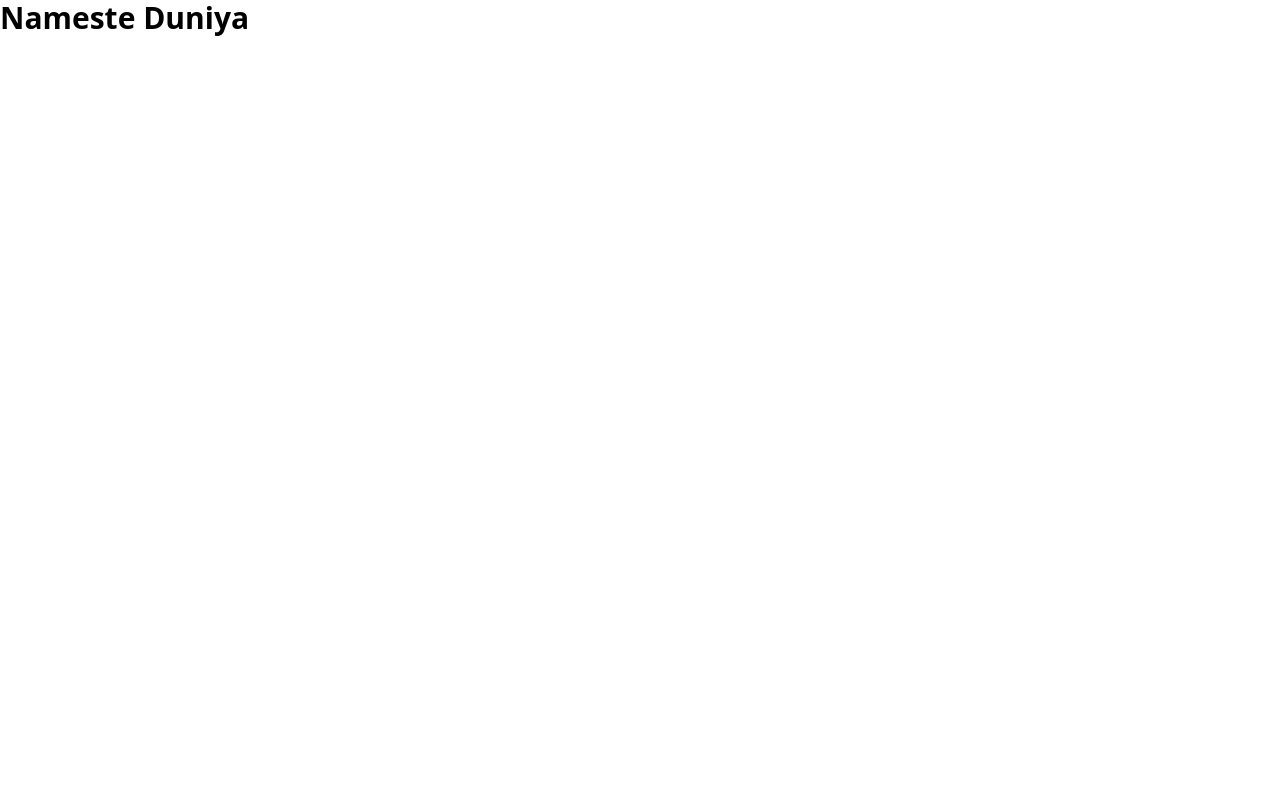
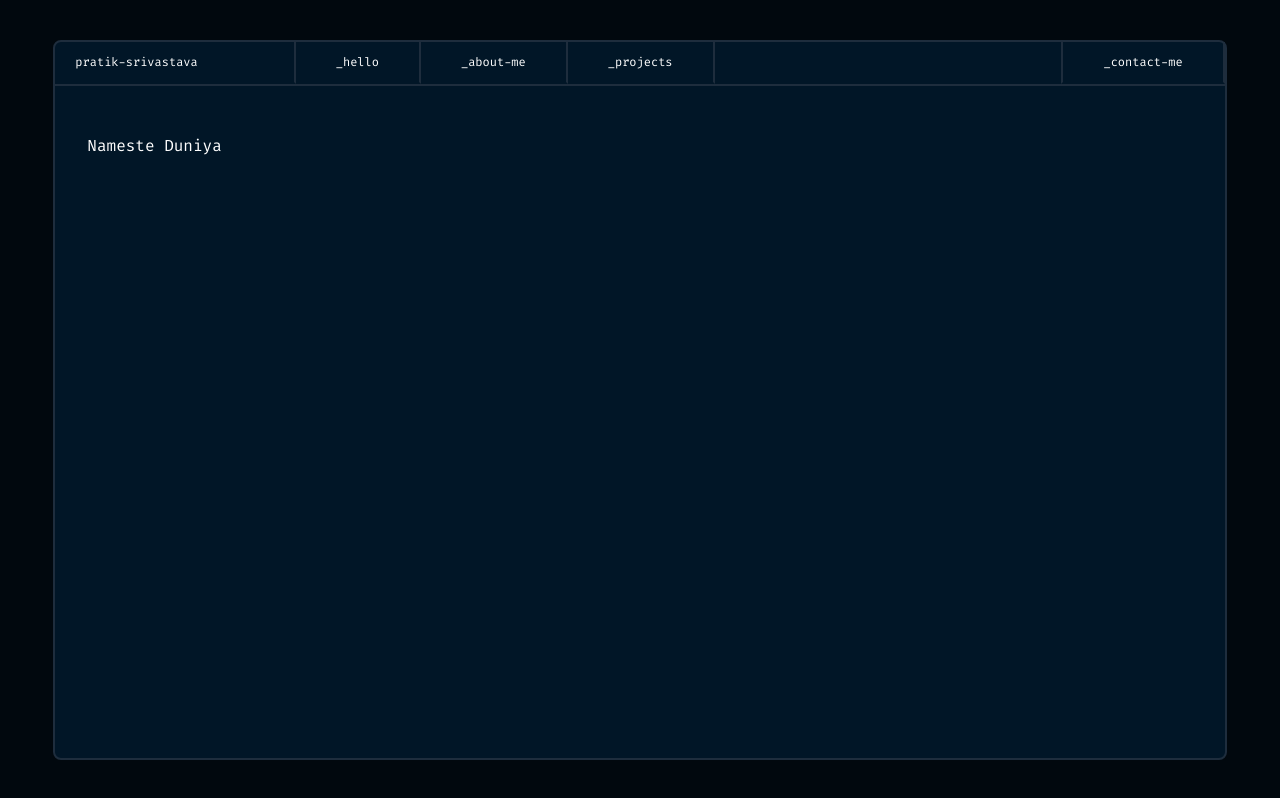
Before and after one commit to pratiksrivastava01/PORTFOLIO, a Next.js app: page / in a window 1280 px wide. Built offline with nearby package versions, Linux system fonts and the light colour scheme.

Commit message:
😃😃created the basic design

```diff
--- /dev/null
+++ b/components/Layout.jsx
@@ -0,0 +1,19 @@
+import React from 'react'
+import { PageTitle } from '../components/PageTitle'
+
+export const Layout = ({children}) => {
+  return (
+    <div className="bg-primary w-full h-screen flex justify-center items-center">
+        <div className="w-11/12 bg-primary-lighter rounded-lg border-lines border-2" style={{height:"90vh"}}>
+        <div className="border-b-2 border-b-lines flex">
+          <PageTitle pageTitle={"pratik-srivastava"} userName={true}/>
+          <PageTitle pageTitle={"hello"}/>
+          <PageTitle pageTitle={"about-me"}/>
+          <PageTitle pageTitle={"projects"}/>
+          <PageTitle pageTitle={"contact-me"} contact={true}/>
+        </div>
+            {children}
+        </div>
+    </div>
+  )
+}
--- /dev/null
+++ b/components/PageTitle.jsx
@@ -0,0 +1,19 @@
+import Link from 'next/link'
+import React from 'react'
+
+export const PageTitle = ({pageTitle, userName, contact}) => {
+  const styles = {
+      rightPadding:userName ? "pr-24" : "",
+      leftPadding:userName? "pl-5":"",
+      contactStyle:contact? "last:ml-auto border-r-0 border-l-2 border-l-lines" : ""
+  }
+  return (
+    <>
+        <Link href={pageTitle}>
+            <a className={`${styles.rightPadding} ${styles.contactStyle} ${styles.leftPadding} inline-block px-10 py-3 hover:border-b-accent border-b-primary-lighter border-b-2 border-r-2 border-r-lines`}>
+                <h1 className="font-headline text-white text-xs">{userName?pageTitle.toLowerCase():`_${pageTitle.toLowerCase()}`}</h1>
+            </a>
+        </Link>
+    </>
+  )
+}
--- a/pages/_app.js
+++ b/pages/_app.js
@@ -1,7 +1,13 @@
+import { Layout } from '../components/Layout'
 import '../styles/globals.css'
 
 function MyApp({ Component, pageProps }) {
-  return <Component {...pageProps} />
+  return (
+    <Layout>
+      <Component {...pageProps} />
+    </Layout>
+  )
+
 }
 
 export default MyApp
--- a/pages/index.js
+++ b/pages/index.js
@@ -2,16 +2,18 @@ import Head from 'next/head'
 
 export default function Home() {
   return (
-    <div>
+    <>
       <Head>
         <title>Portfolio</title>
         <meta name="description" content="Generated by create next app" />
         <link rel="icon" href="/favicon.ico" />
       </Head>
 
-      <h1 className="text-3xl font-bold">
-        Nameste Duniya
-      </h1>
-    </div>
+      <div className="px-8 py-12">
+        <h1 className='font-headline text-white'>Nameste Duniya</h1>
+      </div>
+    </>
+
   )
+
 }
--- a/tailwind.config.js
+++ b/tailwind.config.js
@@ -1,4 +1,3 @@
-/** @type {import('tailwindcss').Config} */
 module.exports = {
   content: [
     "./pages/**/*.{js,ts,jsx,tsx}",
@@ -6,35 +5,33 @@ module.exports = {
   ],
   theme: {
     extend: {
-      extend: {
-        colors: {
-          primary: {
-            DEFAULT: "#01080E",
-            light: "#011627",
-            lighter: "#011627",
-          },
-          secondary: {
-            DEFAULT: "#607B96",
-            blue: "#3C9D93",
-            purple: "#4D5BCE",
-          },
-          accent: {
-            DEFAULT: "#FEA55F",
-            green: "#43D9AD",
-            orange: "#E99287",
-            pink: "#C98BDF",
-          },
-          gradients: {
-            DEFAULT: "#4D5BCE",
-            secondary: "#43D9AD",
-          },
-          lines: "#1E2D3D",
+      colors:{
+        primary:{
+          DEFAULT:"#01080E",
+          light:"#011627",
+          lighter:"#011627"
         },
-        fontFamily: {
-          headline: "Fira Code, monospace",
+        secondary:{
+          DEFAULT:"#607B96",
+          blue:"#3C9D93",
+          purple:"#4D5BCE",
         },
+        accent:{
+          DEFAULT:"#FEA55F",
+          green:"#43D9AD",
+          orange:"#E99287",
+          pink:"#C98BDF"
+        },
+        gradients:{
+          DEFAULT:"#4D5BCE",
+          secondary:"#43D9AD"
+        },
+        lines:"#1E2D3D"
       },
+      fontFamily:{
+        headline:"Fira Code, monospace"
+      }
     },
   },
   plugins: [],
-};
+}
```
